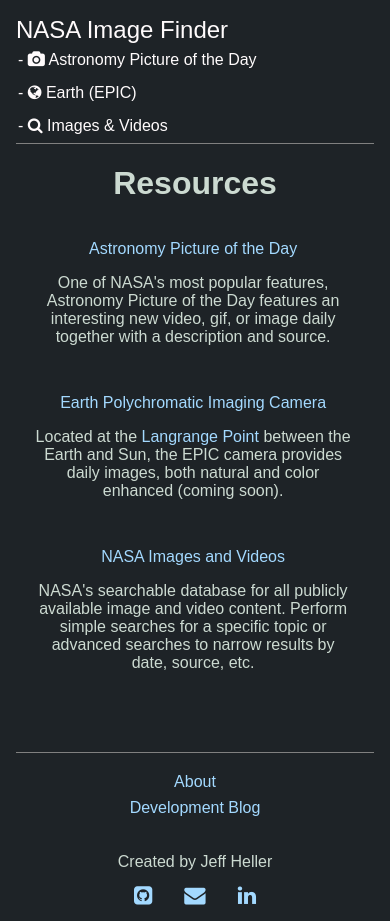
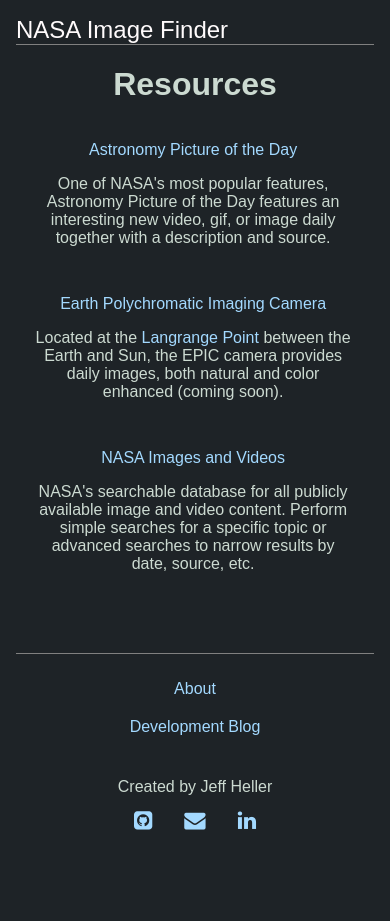
Before and after one commit to Jheller11/nasa-images, a React (Create React App) app: page / in a window 390 px wide. After the commit the page ends 846 px from the top, so only its background shows below. Built offline with nearby package versions, Linux system fonts and the light colour scheme; the HTML template or start-up script is replaced by a standard one.

Commit message:
update mobile styles

```diff
--- a/src/components/APOD/APOD.js
+++ b/src/components/APOD/APOD.js
@@ -45,7 +45,7 @@
     } else if (this.state.mediaType === 'video') {
       media = (
         <iframe
-          className="apod"
+          className={styles.apodVideo}
           src={this.state.src}
           title="video"
           style={{ height: 400, width: 600 }}
--- a/src/components/APOD/APOD.module.css
+++ b/src/components/APOD/APOD.module.css
@@ -6,6 +6,11 @@
   max-height: 500px;
   display: block;
   margin: auto;
+}
+
+.apodVideo {
+  margin: auto;
+  display: block;
 }
 
 .description {
--- a/src/components/Footer/Footer.module.css
+++ b/src/components/Footer/Footer.module.css
@@ -22,4 +22,7 @@
     flex-direction: column-reverse;
     border-top: 1px solid gray;
   }
+  .links > p > a {
+    padding: 10px 0;
+  }
 }
--- a/src/components/Header/Header.module.css
+++ b/src/components/Header/Header.module.css
@@ -49,8 +49,7 @@
   }
 
   .nav {
-    width: 100%;
-    flex-direction: column;
+    display: none;
   }
 
   .nav > a:before {
```
Also changed, not shown: planning/resources.md (+4 -0 lines).
